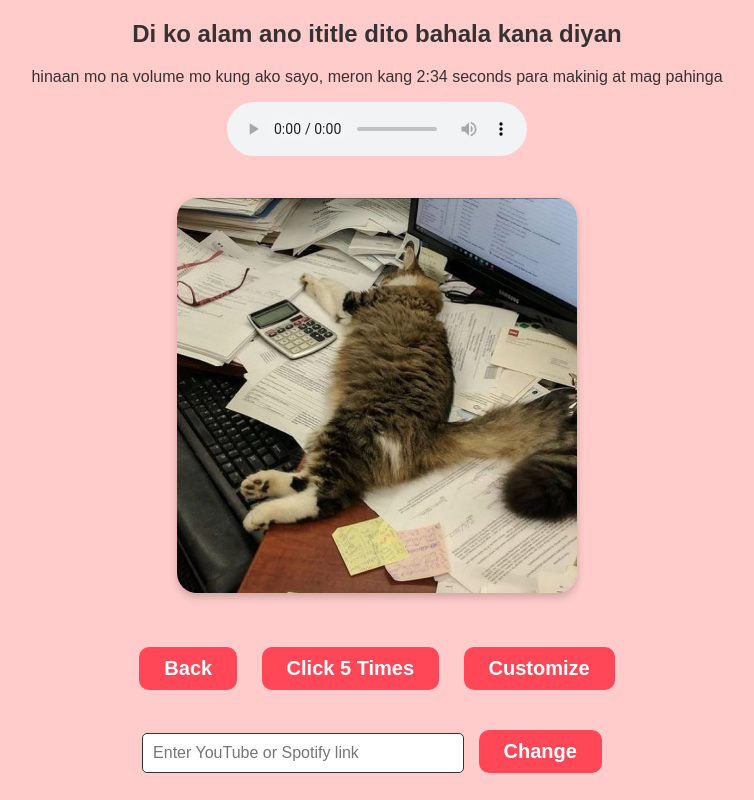
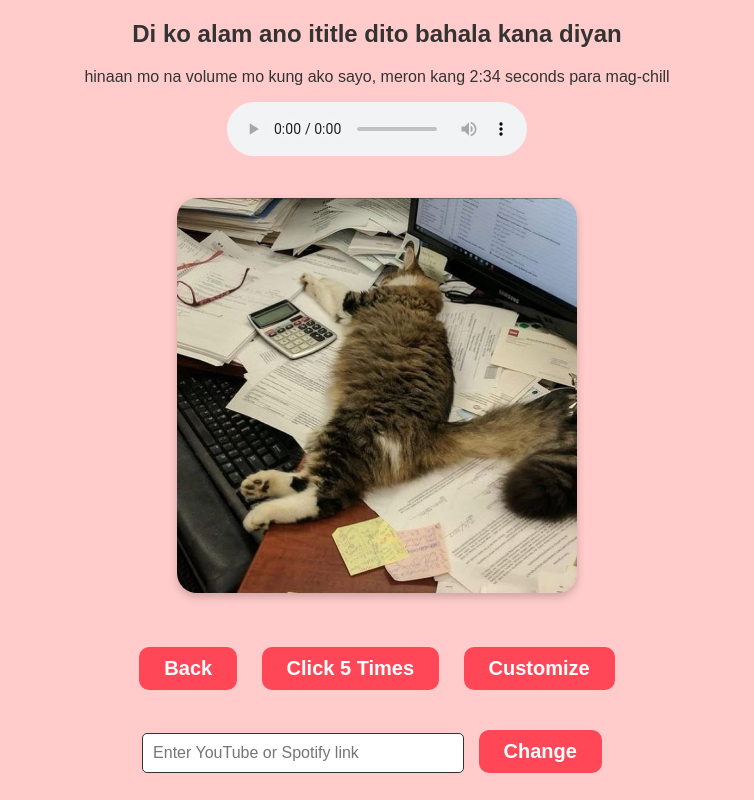
Before and after one commit to Groovy30/di-ko-alam, a plain HTML site: page smile.html in a window 1280 px wide. Shown: the whole page, without its empty margins (263-1017 px from the left). Drawn offline with Linux system fonts and the light colour scheme.

Commit message:
Update smile.html

```diff
--- a/smile.html
+++ b/smile.html
@@ -68,7 +68,7 @@
 </head>
 <body>
     <h2>Di ko alam ano ititle dito bahala kana diyan</h2>
-    <p>hinaan mo na volume mo kung ako sayo, meron kang 2:34 seconds para makinig at mag pahinga</p>
+    <p>hinaan mo na volume mo kung ako sayo, meron kang 2:34 seconds para mag-chill</p>
 
     <!-- Audio Player (Paused on Load) -->
     <div id="mediaContainer">
```
